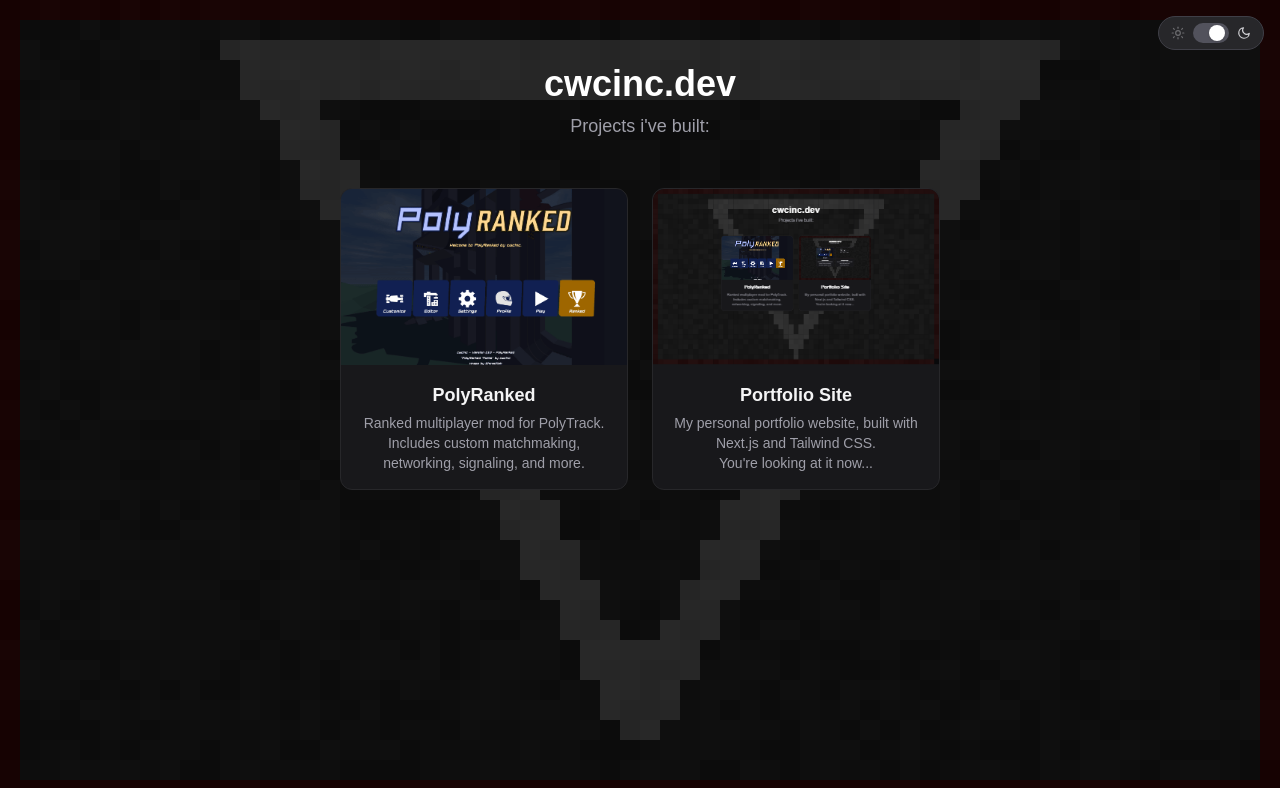
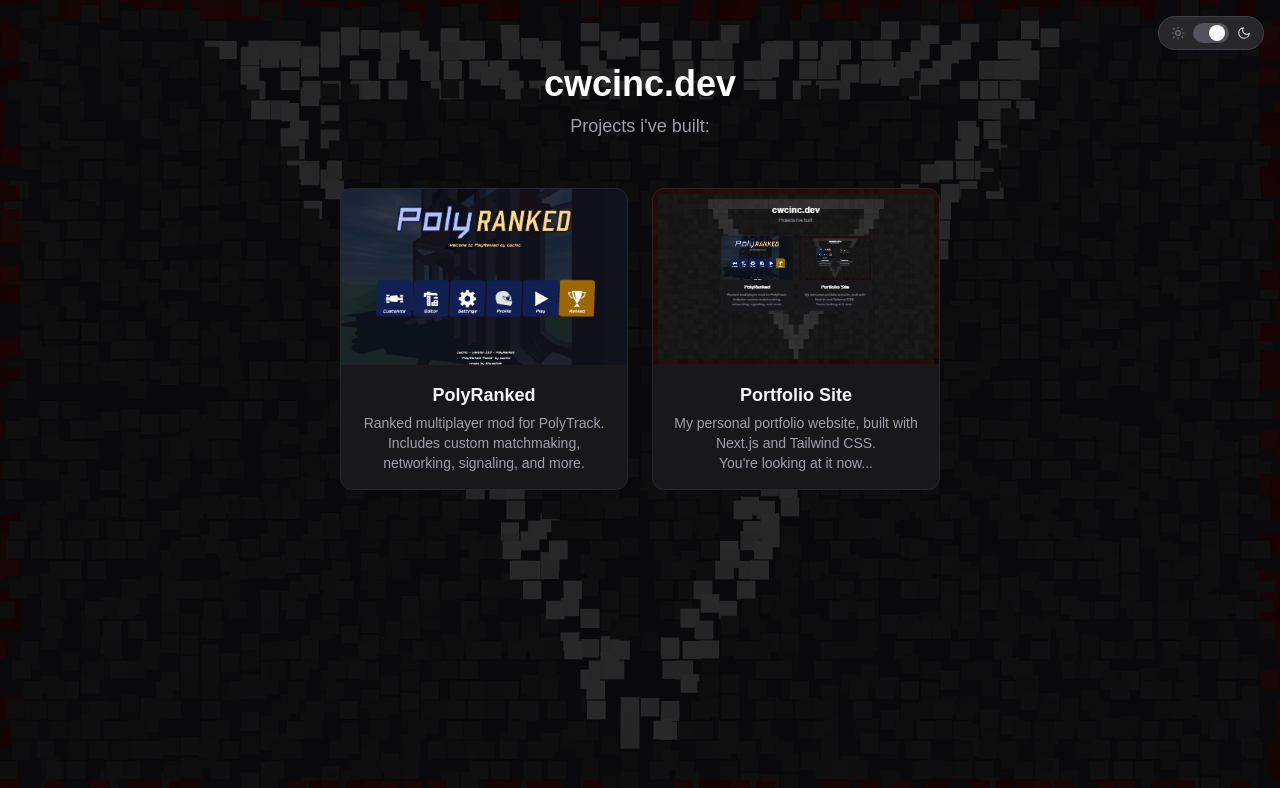
Before and after one commit to cwcinc/cwcinc-dev, a Next.js app: page / in a window 1280 px wide. Shown: the top 788 px of the page. Built offline with nearby package versions, Linux system fonts and the light colour scheme.

Commit message:
fix url and depth error

```diff
--- a/app/components/ProjectCard.tsx
+++ b/app/components/ProjectCard.tsx
@@ -52,6 +52,7 @@
   const linkHref = (() => {
     try {
       const url = new URL(href, "http://x");
+      if (url.origin !== "http://x") return href; // external URL, leave untouched
       url.searchParams.delete("depth");
       return url.pathname + url.search;
     } catch {
--- a/app/page.tsx
+++ b/app/page.tsx
@@ -1,6 +1,6 @@
 "use client";
 
-import { Suspense, useState, useEffect, useMemo } from "react";
+import { Suspense, useState, useEffect } from "react";
 import { useSearchParams } from "next/navigation";
 import ProjectCard from "./components/ProjectCard";
 import PointCloud from "./components/PointCloud";
@@ -18,15 +18,16 @@
   const searchParams = useSearchParams();
   const depth = parseInt(searchParams.get("depth") ?? "0");
 
-  const { maxDepth, skipIntro } = useMemo(() => {
+  const [maxDepth, setMaxDepth] = useState(2);
+  const [skipIntro, setSkipIntro] = useState(false);
+
+  useEffect(() => {
     const cores = navigator.hardwareConcurrency ?? 4;
     const mem = (navigator as { deviceMemory?: number }).deviceMemory ?? 4;
     const isLow = cores <= 4 || mem <= 2;
     const isMid = !isLow && (cores < 8 || mem < 8);
-    return {
-      maxDepth: isLow ? 0 : isMid ? 1 : 2,
-      skipIntro: isLow,
-    };
+    setMaxDepth(isLow ? 0 : isMid ? 1 : 2);
+    setSkipIntro(isLow);
   }, []);
 
   const [isDark, setIsDark] = useState(true);
```
